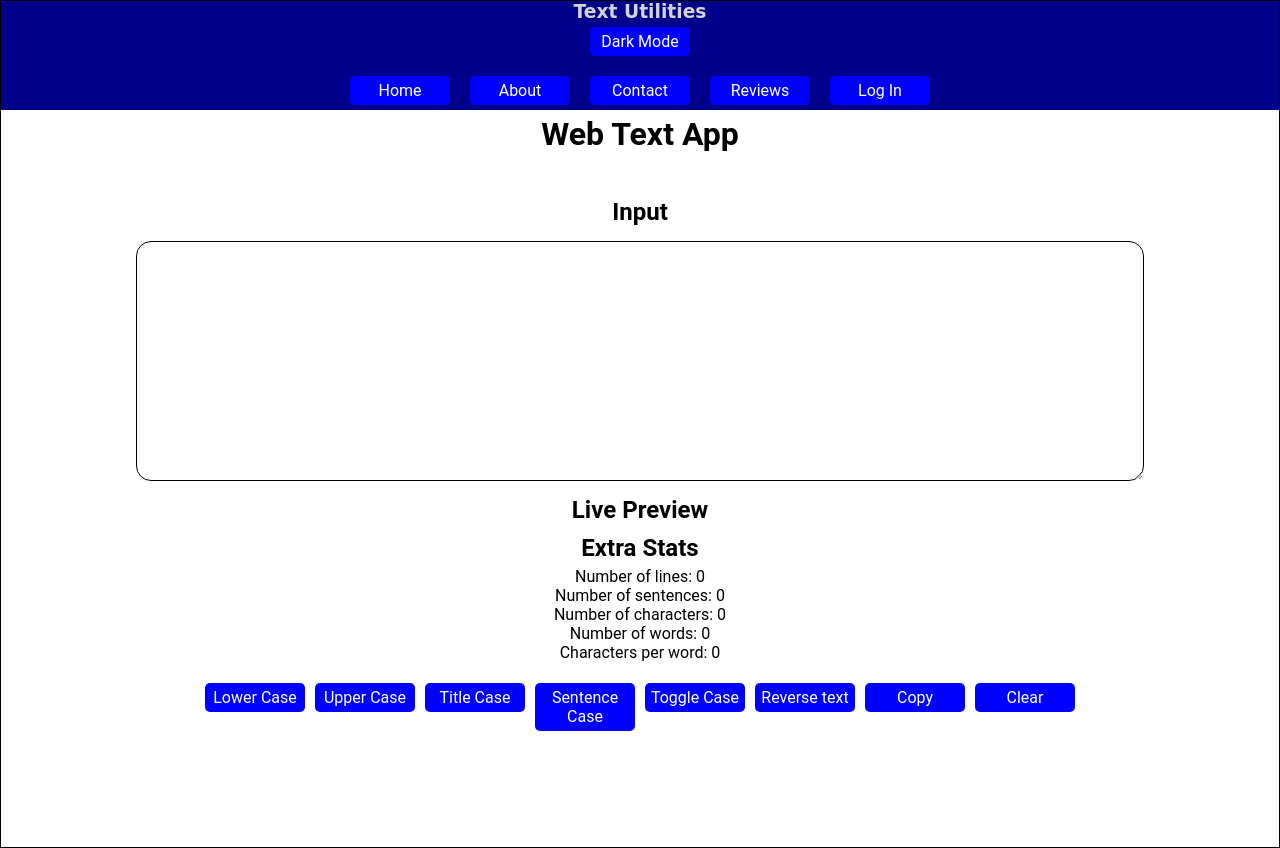
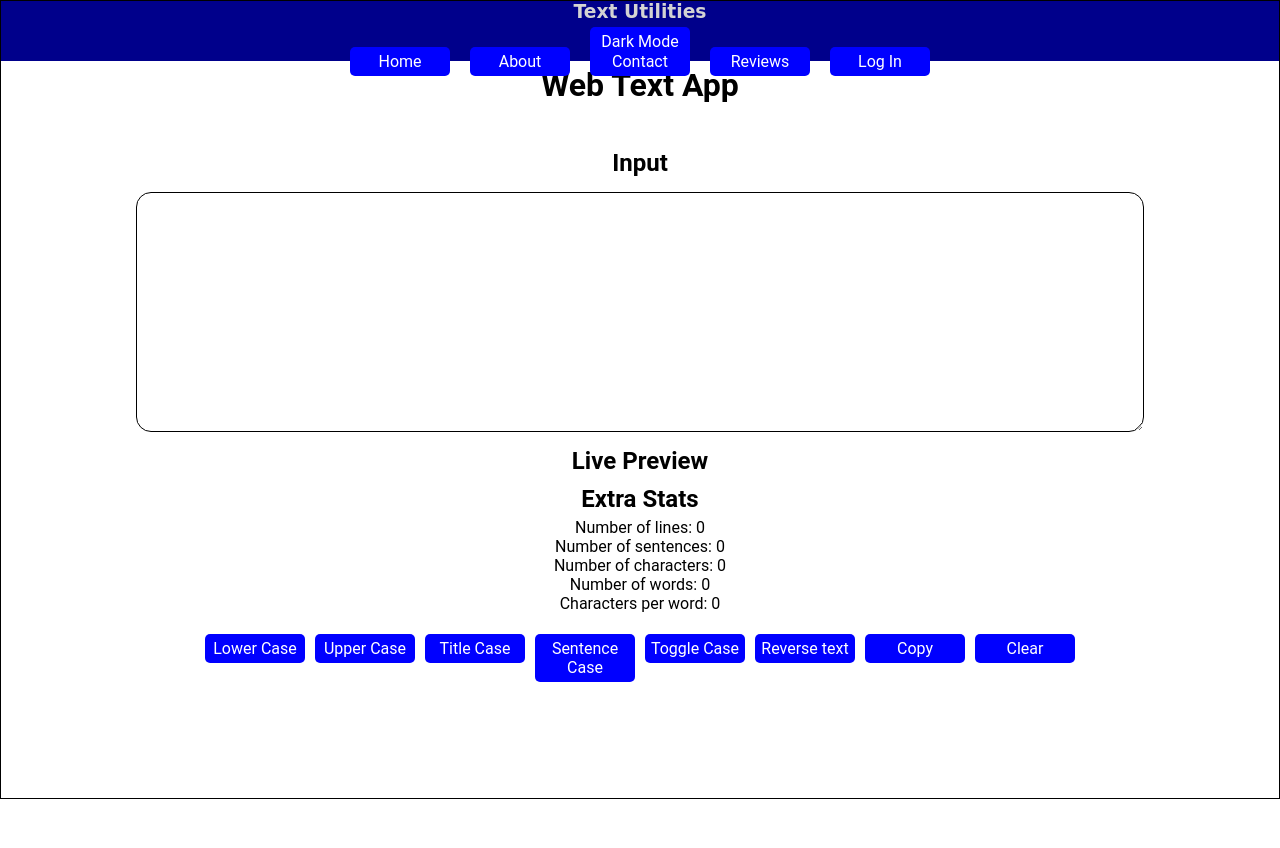
Before and after one commit to hrutavmodha/text-utility, a React (Create React App) app in the folder frontend/: page / in a window 1280 px wide. After the commit the page ends 800 px from the top, so only its background shows below. Built offline with nearby package versions, Linux system fonts and the light colour scheme.

Commit message:
Refined the transition effect on small screen sizes

```diff
--- a/frontend/src/index.css
+++ b/frontend/src/index.css
@@ -154,12 +154,13 @@ input {
 
 .nav-links {
 	display: flex;
+	max-height: 0;
 	flex-direction: row;
 	gap: 10px;
 	justify-content: center;
 	align-items: center;
 	width: 100%;
-	margin-top: 10px;
+	transition: max-height 0.75s ease-in-out;
 }
 
 /* Hamburger and mobile responsiveness */
@@ -201,6 +202,7 @@ input {
 	}
 
 	.nav-links.show {
+		max-height: 500px;
 		display: flex;
 	}
 
```
